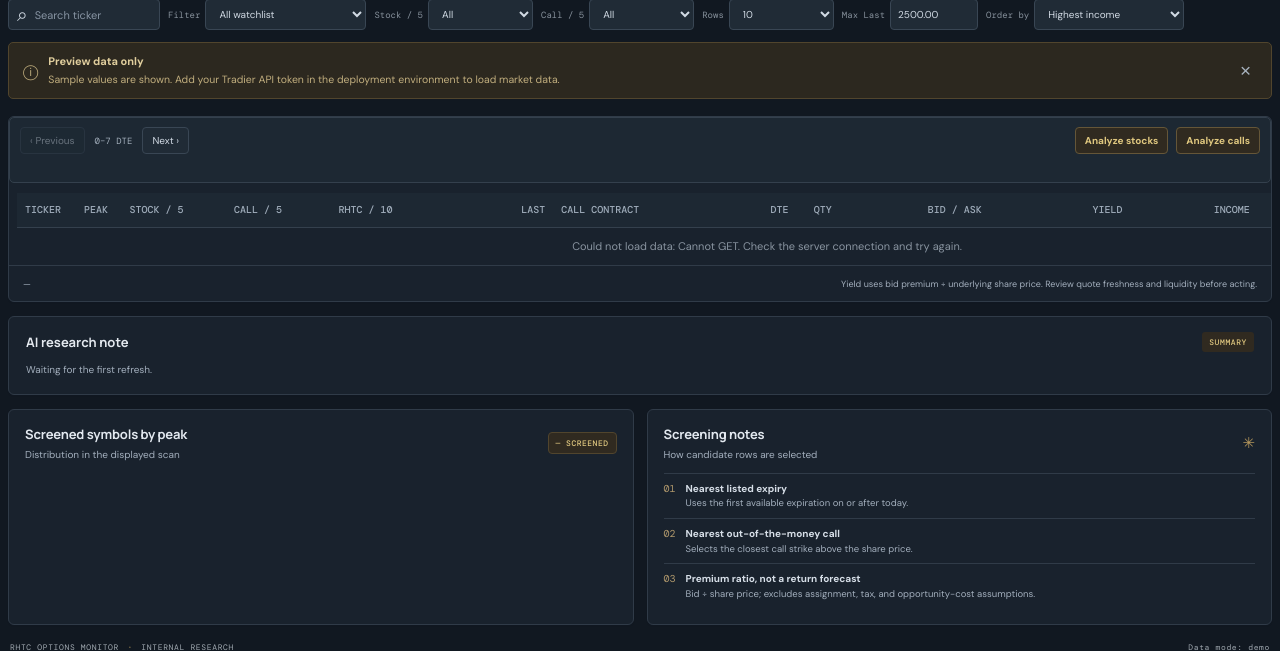
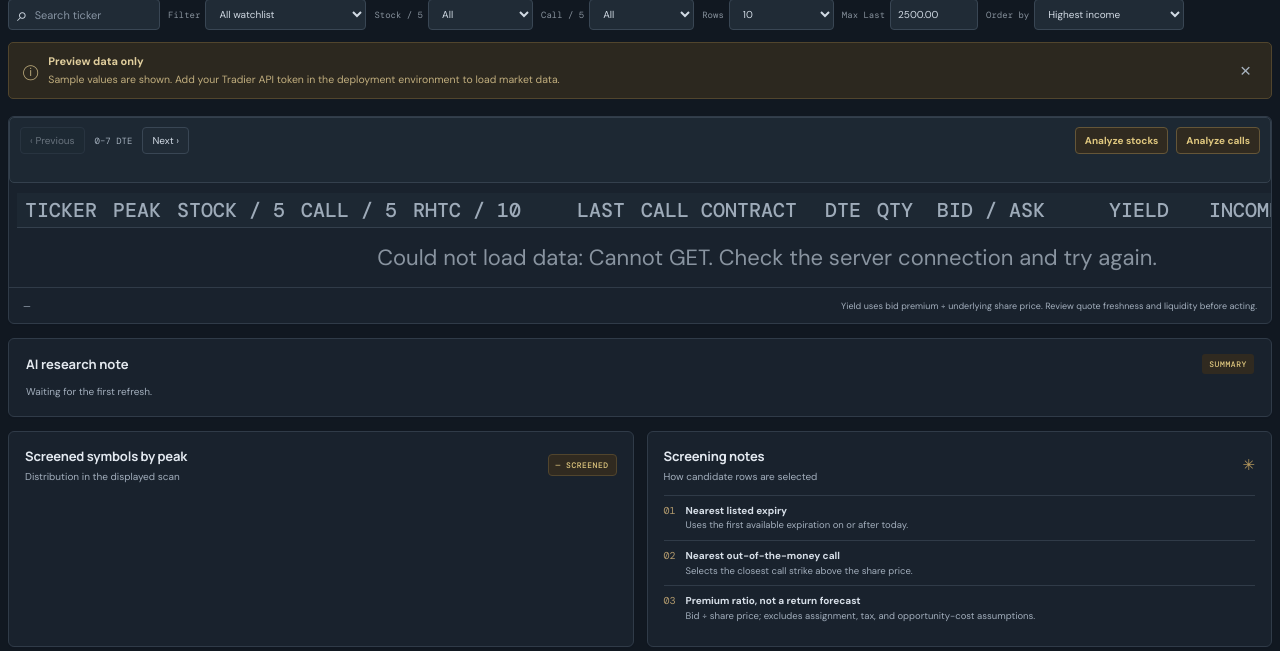
Before and after one commit to henremurr/rhtc-research, a Python web app: template app/options/templates/index.html in a window 1280 px wide. Shown: the part 132-783 px from the top of the page. Run offline with Jinja, Linux system fonts and the light colour scheme; the template is opened without the code that fills it, so the values that code supplies are empty.

Commit message:
Double screener table font size

```diff
--- a/app/options/static/app.css
+++ b/app/options/static/app.css
@@ -399,3 +399,11 @@ html,body{max-width:100%;overflow-x:hidden;overscroll-behavior-x:none}
   .screener-table th:nth-child(13),.screener-table td:nth-child(13){min-width:112px}
   .screener-table th:nth-child(14),.screener-table td:nth-child(14){min-width:116px}
 }
+
+
+/* Double the screener typography for easier reading on tablets and desktop. */
+@media(min-width:901px){
+  .screener-table thead th{font-size:20px!important}
+  .screener-table tbody td,.screener-table tbody td *{font-size:22px!important}
+  .screener-table tbody td{height:60px;padding-top:8px;padding-bottom:8px}
+}
```
